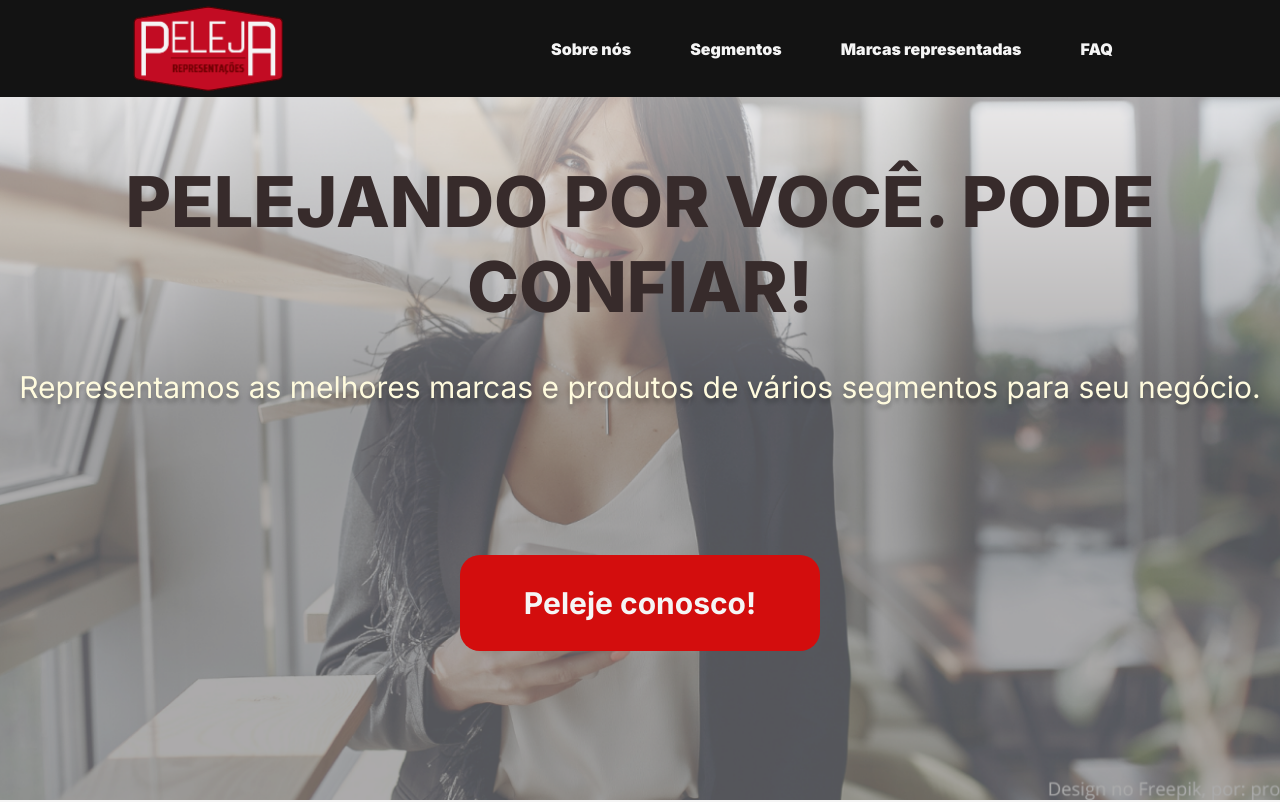
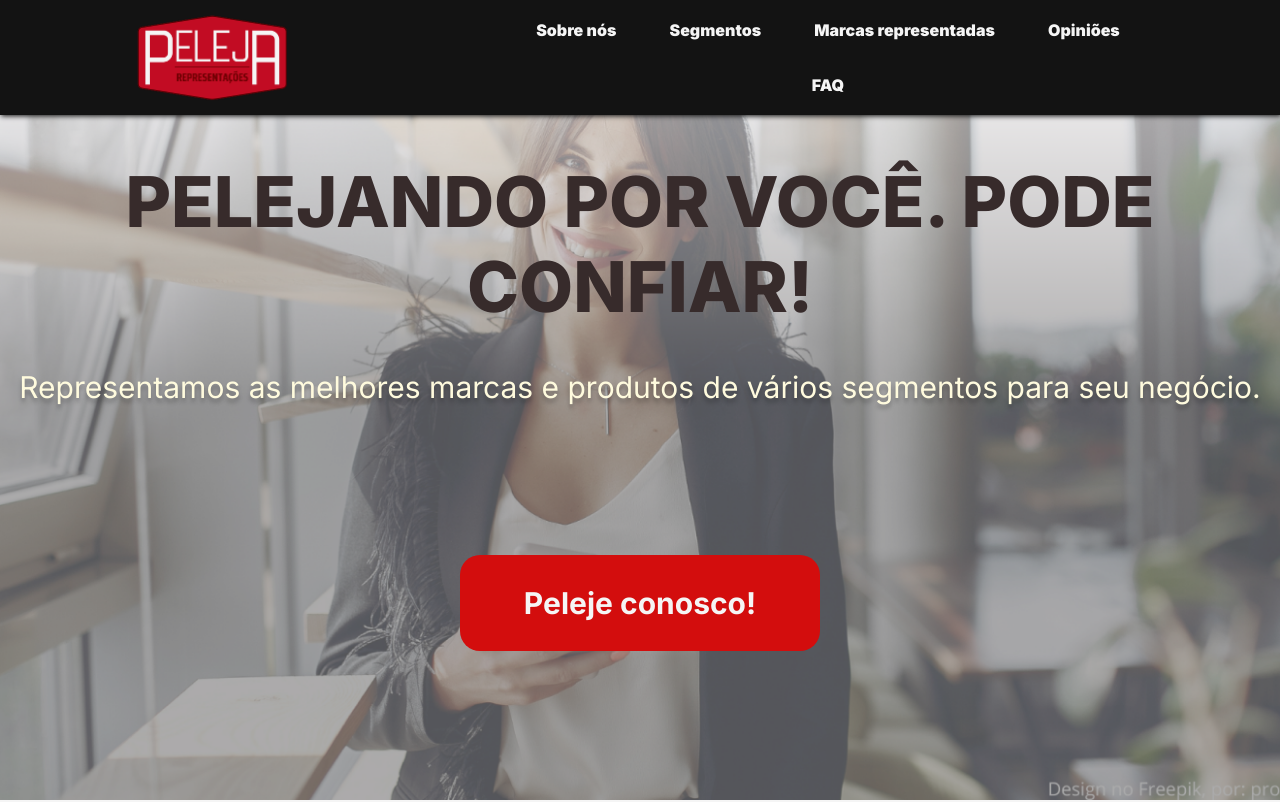
Before and after one commit to JoaoVitorinoVN/Projeto_LandingPage-PELEJA, a React (Vite) app: page / in a window 1280 px wide. Shown: the top 802 px of the page. Built offline with nearby package versions, Linux system fonts and the light colour scheme.

Commit message:
Mudanças no CSS 2

```diff
--- a/src/components/footer/Footer.css
+++ b/src/components/footer/Footer.css
@@ -4,7 +4,6 @@
     padding: 35px;
     padding-top: 25px;
 }
-
 
 footer .content {
     gap: 10px;
--- a/src/components/header/Header.css
+++ b/src/components/header/Header.css
@@ -1,8 +1,10 @@
 .header {
     background-color: var(--black);
+    width: 100vw;
     position: fixed;
     z-index: 2;
-    width: 100vw;
+    padding: 5px;
+    box-shadow: 1px 1px 5px var(--black);
 }
 
 .cabecalho {
@@ -13,7 +15,6 @@
     align-items: center;
     align-content: center;
     justify-content: space-between;
-
 }
 
 .cabecalho a,
@@ -30,6 +31,7 @@
 .cabecalho ul li a:hover {
     background-color: var(--reddish);
 }
+
 .cabecalho ul li:nth-child(2n) a:hover {
     background-color: #B33A3A;
 }
@@ -37,9 +39,15 @@
 .cabecalho ul li:nth-child(3n) a:hover {
     background-color: #FF6666;
 }
+
 .cabecalho ul li:nth-child(4n) a:hover {
     background-color: #5E0808;
 }
+
+.cabecalho ul li:nth-child(5n) a:hover {
+    background-color: var(--red);
+}
+
 .cabecalho a:active {
     scale: 0.9;
 }
@@ -58,6 +66,7 @@
     display: flex;
     justify-content: space-evenly;
     flex-wrap: wrap;
+    gap: 5px;
 }
 
 .dropdown {
--- a/src/components/header/Navegacao.jsx
+++ b/src/components/header/Navegacao.jsx
@@ -8,6 +8,7 @@ const Navegacao = () => {
                 <li><Ancora target="#autoridade">Sobre nós</Ancora></li>
                 <li><Ancora target="#segmentos">Segmentos</Ancora></li>
                 <li><Ancora target="#marcas">Marcas representadas</Ancora></li>
+                <li><Ancora target="#provasocial">Opiniões</Ancora></li>
                 <li><Ancora target="#faq">FAQ</Ancora></li>
             </ul>
         </nav>
--- a/src/components/secoes/secaoProvaSocial/SecaoProvaSocial.jsx
+++ b/src/components/secoes/secaoProvaSocial/SecaoProvaSocial.jsx
@@ -8,7 +8,7 @@ function SecaoProvaSocial() {
   const titulos = { titulo: "Para clientes exigentes: PELEJA!", subtitulo: "Venha conhecer alguns dos nossos produtos mais vendidos!" }
 
   return (
-      <section className='secao-prova-social'>
+    <section className='secao-prova-social' id="provasocial">
 
         <div>
           <AnimatedTitles titulos={titulos}/>
--- a/src/css/Styles.css
+++ b/src/css/Styles.css
@@ -17,6 +17,7 @@
     box-sizing: border-box;
     font-family: "Inter", sans-serif;
     scroll-behavior: smooth;
+    scroll-margin-top: 100px;
 }
 
 body {
```
Also changed, not shown: src/assets/segmentos.json (line endings or trailing spaces), src/components/secoes/section_marcas/carrossel/CarrosselData.json (line endings or trailing spaces).
